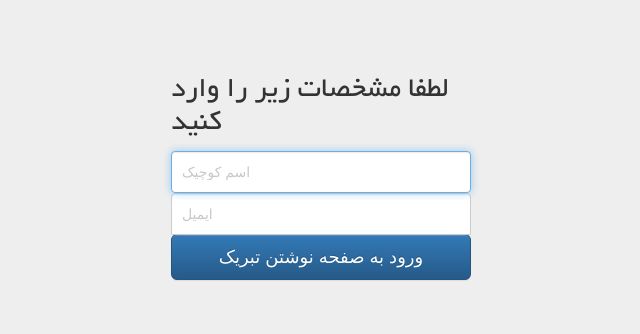
After one commit to m-meidani/django-memorialize, a Django app: a page that uses templates/anony.html in a window 1280 px wide. The commit adds this page. Shown: the top 334 px of the page, without its empty margins (319-959 px from the left). Run offline with Django 3.2, Linux system fonts and the light colour scheme; some libraries are stand-ins or nearby versions.

Commit message:
New user added

```diff
--- /dev/null
+++ b/Remembering/static/css/anony.css
@@ -0,0 +1,40 @@
+body {
+  padding-top: 40px;
+  padding-bottom: 40px;
+  background-color: #eee;
+}
+
+.form-new-user {
+  max-width: 330px;
+  padding: 15px;
+  margin: 0 auto;
+}
+.form-new-user .form-new-user-heading,
+.form-new-user .checkbox {
+  margin-bottom: 10px;
+}
+.form-new-user .checkbox {
+  font-weight: normal;
+}
+.form-new-user .form-control {
+  position: relative;
+  height: auto;
+  -webkit-box-sizing: border-box;
+     -moz-box-sizing: border-box;
+          box-sizing: border-box;
+  padding: 10px;
+  font-size: 14px;
+}
+.form-new-user .form-control:focus {
+  z-index: 2;
+}
+.form-new-user input[type="email"] {
+  margin-bottom: -1px;
+  border-bottom-right-radius: 0;
+  border-bottom-left-radius: 0;
+}
+.form-new-user input[type="password"] {
+  margin-bottom: 10px;
+  border-top-left-radius: 0;
+  border-top-right-radius: 0;
+}
--- a/Remembering/urls.py
+++ b/Remembering/urls.py
@@ -1,8 +1,9 @@
 from django.conf.urls import url
-from .views import WriteMemory, thanks
+from .views import WriteMemory, thanks, NewUserView
 
 urlpatterns = [
     url(r'^write/(?P<uuid>[^/]+)/$', WriteMemory.as_view(), name='write-memory'),
-    url(r'^write/(?P<uuid>[^/]+)/(?P<type>[^/]+)/$', WriteMemory.as_view(), name='write-memory'),
+    url(r'^write/(?P<uuid>[^/]+)/(?P<type>[^/]+)/$', WriteMemory.as_view(), name='write-memory-type'),
     url(r'^thanks/$', thanks, name='thanks'),
+    url(r'^new-user/$', NewUserView.as_view())
 ]
--- a/Remembering/views.py
+++ b/Remembering/views.py
@@ -2,7 +2,7 @@
 from django.http import HttpResponse, HttpResponseBadRequest
 from django.http import HttpResponseRedirect
 
-from .forms import ImageUploadForm
+from .forms import ImageUploadForm, NewUserForm
 from .models import Person, Message
 from .gravatar import get_avatar
 
@@ -44,8 +44,9 @@ class WriteMemory(View):
             else:
                 new_message = Message(person=self.person, text_message=form.cleaned_data['text'])
             new_message.save()
-            self.person.is_url_valid = False
-            self.person.save()
+            # These two lines should be commented out to limit number of comments to 1
+            # self.person.is_url_valid = False
+            # self.person.save()
             return HttpResponseRedirect(reverse_lazy('thanks'))
 
         return HttpResponse("یک مشکلی وجود داره. احتمالا فرمت عکسی که فرستادی درست نیست. دوباره امتحان کن لطفا :)")
@@ -61,3 +62,16 @@ def not_found(request):
 
 def thanks(request):
     return render_to_response('Thanks.html')
+
+
+class NewUserView(View):
+
+    def get(self, request):
+        return render(request, 'anony.html')
+
+    def post(self, request):
+        form = NewUserForm(request.POST)
+        if form.is_valid():
+            instance = form.save()
+            return HttpResponseRedirect(reverse_lazy('write-memory', kwargs={'uuid': instance.url}))
+        return HttpResponse('ایمیل آدرس را درست وارد کنید یا وارد نکنید.')
--- /dev/null
+++ b/templates/anony.html
@@ -0,0 +1,36 @@
+{% load static %}
+<!DOCTYPE html>
+<html lang="en">
+<head>
+    <meta charset="UTF-8">
+    <title>اضافه کردن یک دوست</title>
+    <meta name="viewport" content="width=device-width, initial-scale=1">
+    <link type="text/css" href="{% static 'css/normalize.css' %}" rel="stylesheet">
+    <!-- Latest compiled and minified CSS -->
+    <link rel="stylesheet" href="https://maxcdn.bootstrapcdn.com/bootstrap/3.3.7/css/bootstrap.min.css"
+          integrity="sha384-BVYiiSIFeK1dGmJRAkycuHAHRg32OmUcww7on3RYdg4Va+PmSTsz/K68vbdEjh4u" crossorigin="anonymous">
+
+    <!-- Optional theme -->
+    <link rel="stylesheet" href="https://maxcdn.bootstrapcdn.com/bootstrap/3.3.7/css/bootstrap-theme.min.css"
+          integrity="sha384-rHyoN1iRsVXV4nD0JutlnGaslCJuC7uwjduW9SVrLvRYooPp2bWYgmgJQIXwl/Sp" crossorigin="anonymous">
+    <link rel="stylesheet" href="//cdn.rawgit.com/morteza/bootstrap-rtl/v3.3.4/dist/css/bootstrap-rtl.min.css">
+    <link type="text/css" href="{% static 'css/anony.css' %}" rel="stylesheet">
+    <link type="text/css" href="{% static 'css/fonts.css' %}" rel="stylesheet">
+    <link type="text/css" href="http://code.ionicframework.com/ionicons/2.0.1/css/ionicons.min.css" rel="stylesheet"
+
+</head>
+<body>
+<div class="container">
+
+      <form class="form-new-user" method="post"> {% csrf_token %}
+        <h2 class="form-new-user-heading">لطفا مشخصات زیر را وارد کنید</h2>
+        <label for="inputName" class="sr-only">اسم کوچیک</label>
+        <input type="text" id="inputName" class="form-control" placeholder="اسم کوچیک" required autofocus name="name">
+        <label for="inputEmail" class="sr-only">Email address</label>
+        <input type="email" id="inputEmail" class="form-control" placeholder="ایمیل" name="email">
+        <button class="btn btn-lg btn-primary btn-block" type="submit">ورود به صفحه نوشتن تبریک</button>
+      </form>
+
+    </div> <!-- /container -->
+</body>
+</html>
--- a/templates/upload.html
+++ b/templates/upload.html
@@ -4,7 +4,6 @@
 <head>
     <meta charset="UTF-8">
     <title>نوشتن یک جمله</title>
-    <meta name="viewport" content="width=device-width, initial-scale=1">
     <link type="text/css" href="{% static 'css/normalize.css' %}" rel="stylesheet">
     <!-- Latest compiled and minified CSS -->
     <link rel="stylesheet" href="https://maxcdn.bootstrapcdn.com/bootstrap/3.3.7/css/bootstrap.min.css"
```
Also changed, not shown: Remembering/forms.py (+8 -0 lines), Remembering/static/css/upload.css (+17 -0 lines).
